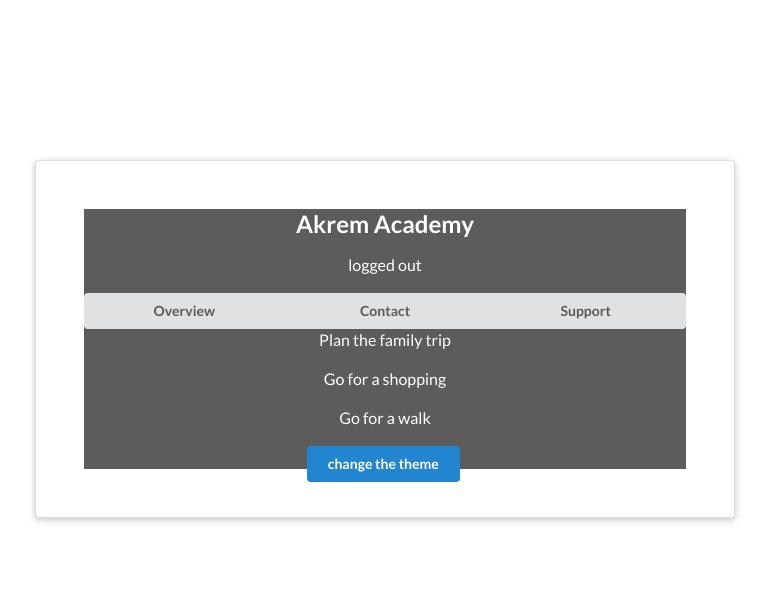
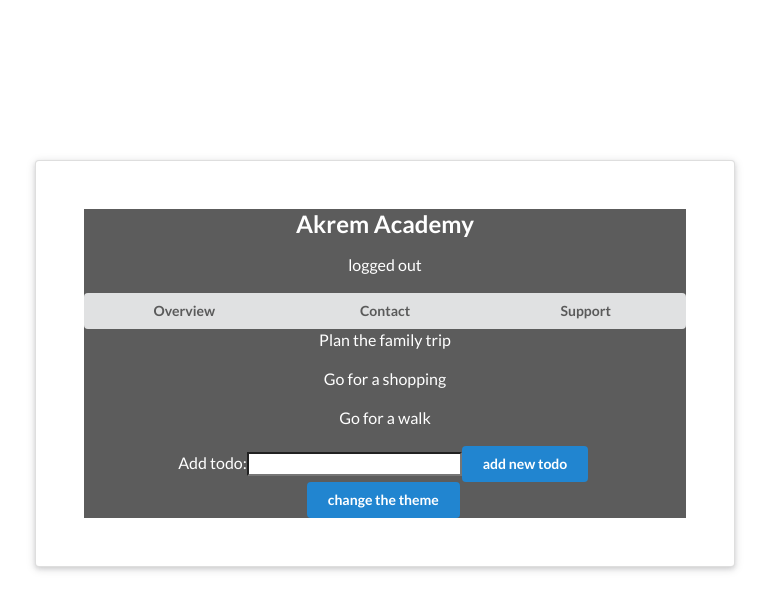
Before and after one commit to akremdev/context-api-react-js, a React (Create React App) app: page / in a window 1280 px wide. Shown: the top 610 px of the page, without its empty margins (255-1024 px from the left). Built offline with nearby package versions, Linux system fonts and the light colour scheme.

Commit message:
add new todo with hooks + context

```diff
--- a/src/components/TodoList.js
+++ b/src/components/TodoList.js
@@ -1,4 +1,4 @@
-import React, {useContext} from 'react';
+import React, {useContext, useState} from 'react';
 import { ThemeContext } from '../contexts/ThemeContext';
 import { TodoListContext } from '../contexts/TodoListContext';
 
@@ -19,11 +19,21 @@
 } */
 
 const TodoList = () => {
-    const {todos} = useContext(TodoListContext);
+    const [todo, setTodo] = useState('')
+    const {todos, addTodo} = useContext(TodoListContext);
     const {isDarkTheme, darkTheme, lightTheme, changeTheme} = useContext(ThemeContext);
     const theme = isDarkTheme ? darkTheme : lightTheme;
+
+    const handleChange = (e) => {
+        setTodo(e.target.value);
+    }
+
+    const handleFormSubmit= (e) => {
+        e.preventDefault();
+        addTodo(todo);
+    }
     return (
-            <div style={{background:theme.background, color:theme.text, height:'140px', textAlign:'center'}} >
+            <div style={{background:theme.background, color:theme.text, textAlign:'center'}} >
             {
                 todos.length ? (
                     todos.map((todo) => {
@@ -38,6 +48,11 @@
                 {/* <p className="item">Plan the family trip</p>
                 <p className="item">Go for a shopping</p>
                 <p className="item">Go for a walk</p> */}
+                <form onSubmit={handleFormSubmit}>
+                    <label htmlFor="todo">Add todo:</label>
+                    <input type="text" id='todo' onChange={handleChange}/>
+                    <input type="submit" value="add new todo" className="ui button primary"/>
+                </form>
                 <button className="ui button primary" onClick={changeTheme}>change the theme</button>
             </div>
     );
--- a/src/contexts/TodoListContext.js
+++ b/src/contexts/TodoListContext.js
@@ -9,8 +9,14 @@
         {text: 'Go for a shopping', id: 2},
         {text: 'Go for a walk', id: 3}
     ]);
+    const addTodo = (todo) => {
+        setTodos([
+            ...todos,
+            {text : todo , id: Math.random()}
+        ])
+    }
     return (
-        <TodoListContext.Provider value={{todos}} >
+        <TodoListContext.Provider value={{todos, addTodo}} >
             {children}
         </TodoListContext.Provider>
     )
```
